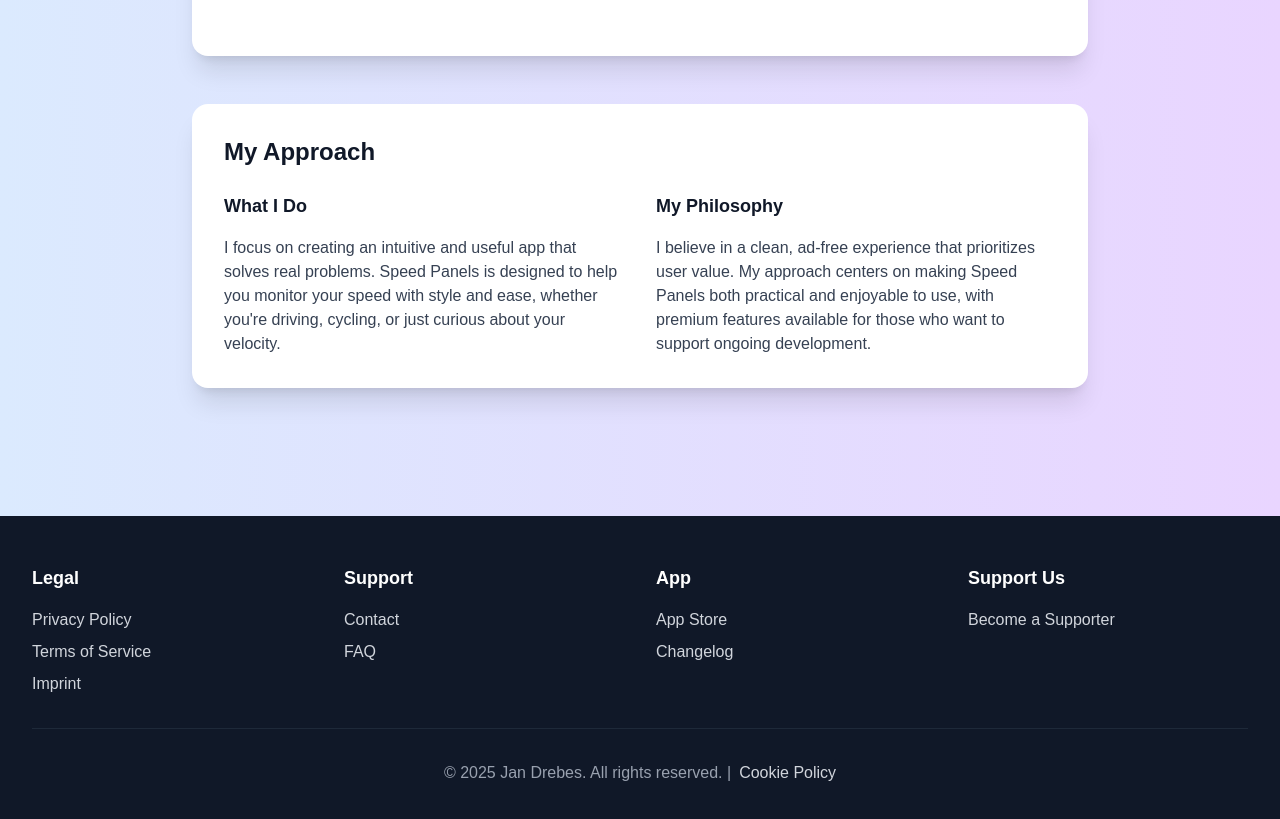
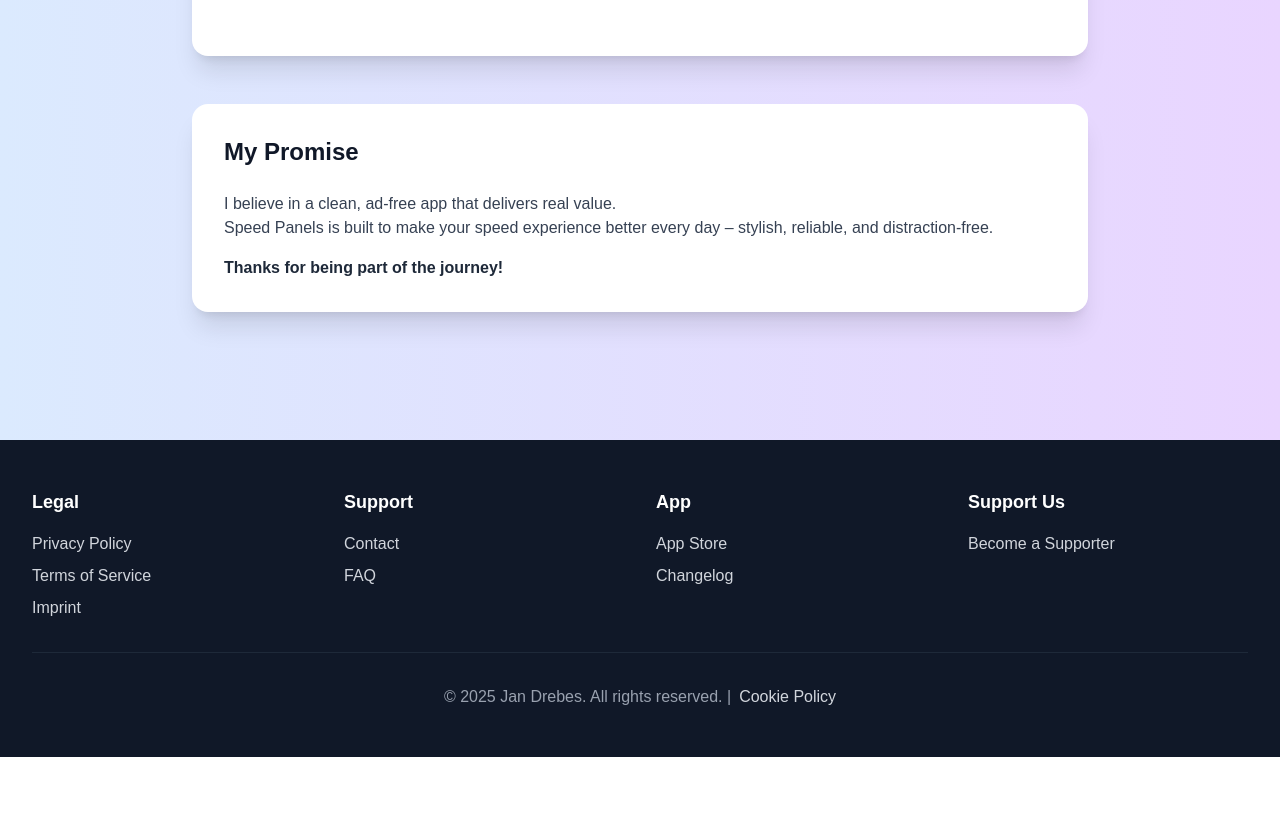
Before and after one commit to jan-dre/speedpanels, a Next.js app: page /supporter in a window 1280 px wide. Shown: the part 2200-3019 px from the top of the page. After the commit the page ends 2957 px from the top, so only its background shows below. Built offline with nearby package versions, Linux system fonts and the light colour scheme.

Commit message:
Update Webseite

```diff
--- a/app/supporter/page.tsx
+++ b/app/supporter/page.tsx
@@ -398,26 +398,16 @@
             </div>
           </div>
 
-          {/* My Approach */}
+          {/* My Promise */}
           <div className="bg-white rounded-2xl shadow-xl p-8 mb-12">
-            <h2 className="text-2xl font-bold text-gray-900 mb-6">My Approach</h2>
-            <div className="grid grid-cols-1 md:grid-cols-2 gap-8">
-              <div>
-                <h3 className="text-lg font-semibold text-gray-900 mb-4">What I Do</h3>
-                <p className="text-gray-700">
-                  I focus on creating an intuitive and useful app that solves real problems. Speed Panels is designed
-                  to help you monitor your speed with style and ease, whether you're driving, cycling,
-                  or just curious about your velocity.
-                </p>
-              </div>
-
-              <div>
-                <h3 className="text-lg font-semibold text-gray-900 mb-4">My Philosophy</h3>
-                <p className="text-gray-700">
-                  I believe in a clean, ad-free experience that prioritizes user value. My approach centers on making Speed Panels both practical and enjoyable to use, with premium features available for those who want to support ongoing development.
-                </p>
-              </div>
-            </div>
+            <h2 className="text-2xl font-bold text-gray-900 mb-6">My Promise</h2>
+            <p className="text-gray-700 mb-4">
+              I believe in a clean, ad-free app that delivers real value.<br />
+              Speed Panels is built to make your speed experience better every day – stylish, reliable, and distraction-free.
+            </p>
+            <p className="text-gray-800 font-semibold">
+              Thanks for being part of the journey!
+            </p>
           </div>
         </div>
       </section>
```
